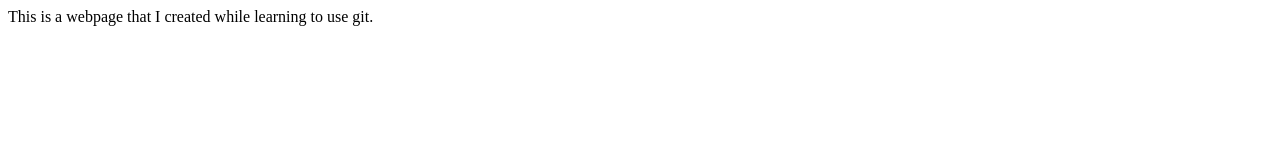
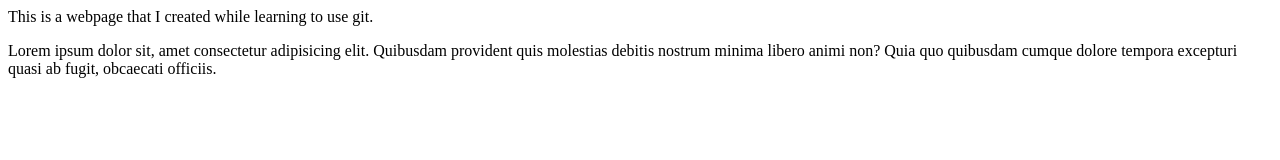
Before and after one commit to ishxn69/learn-git, a plain HTML site: page index.html in a window 1280 px wide. Drawn offline with Linux system fonts and the light colour scheme.

Commit message:
Add lorem paragraph to index file

```diff
--- a/index.html
+++ b/index.html
@@ -7,5 +7,10 @@
 </head>
 <body>
     This is a webpage that I created while learning to use git.
+    <p>
+        Lorem ipsum dolor sit, amet consectetur adipisicing elit. Quibusdam provident
+        quis molestias debitis nostrum minima libero animi non? Quia quo quibusdam
+        cumque dolore tempora excepturi quasi ab fugit, obcaecati officiis.
+    </p>
 </body>
 </html>
```
